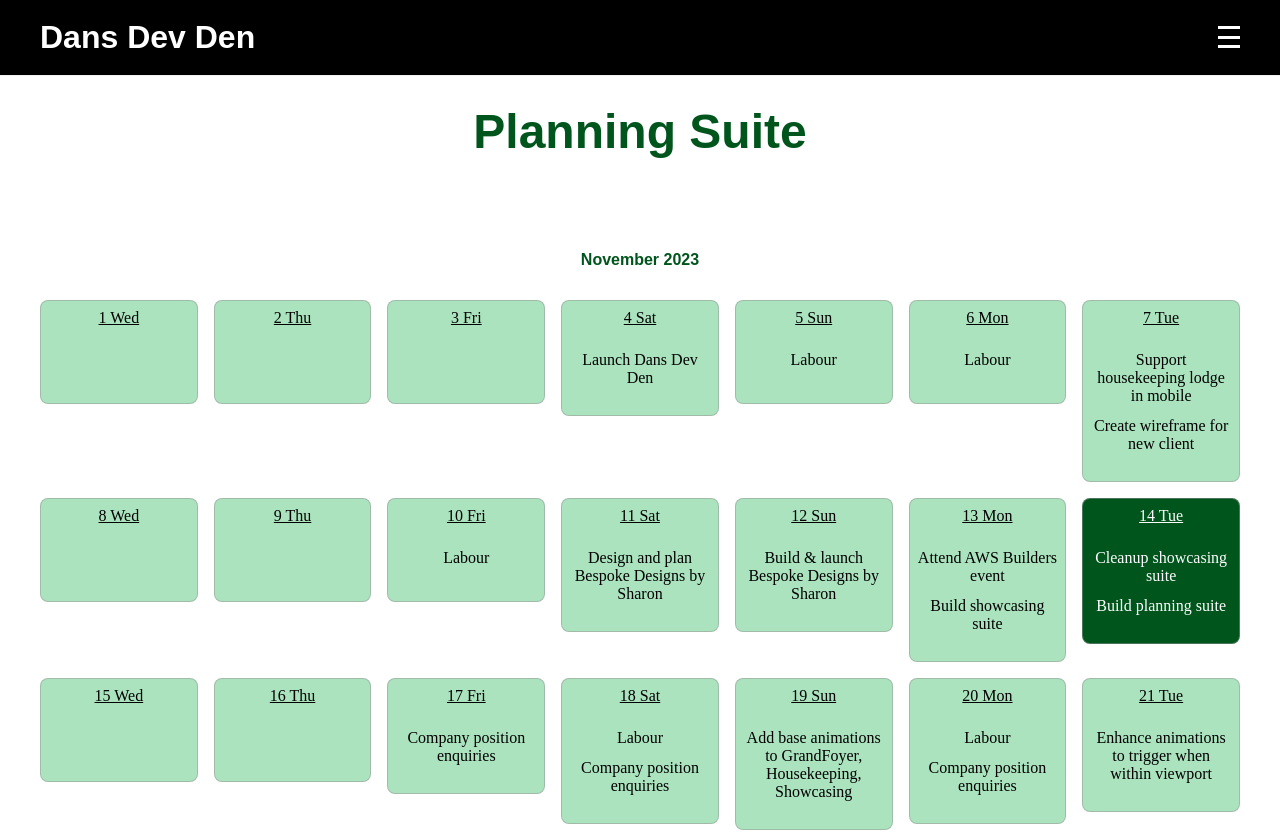
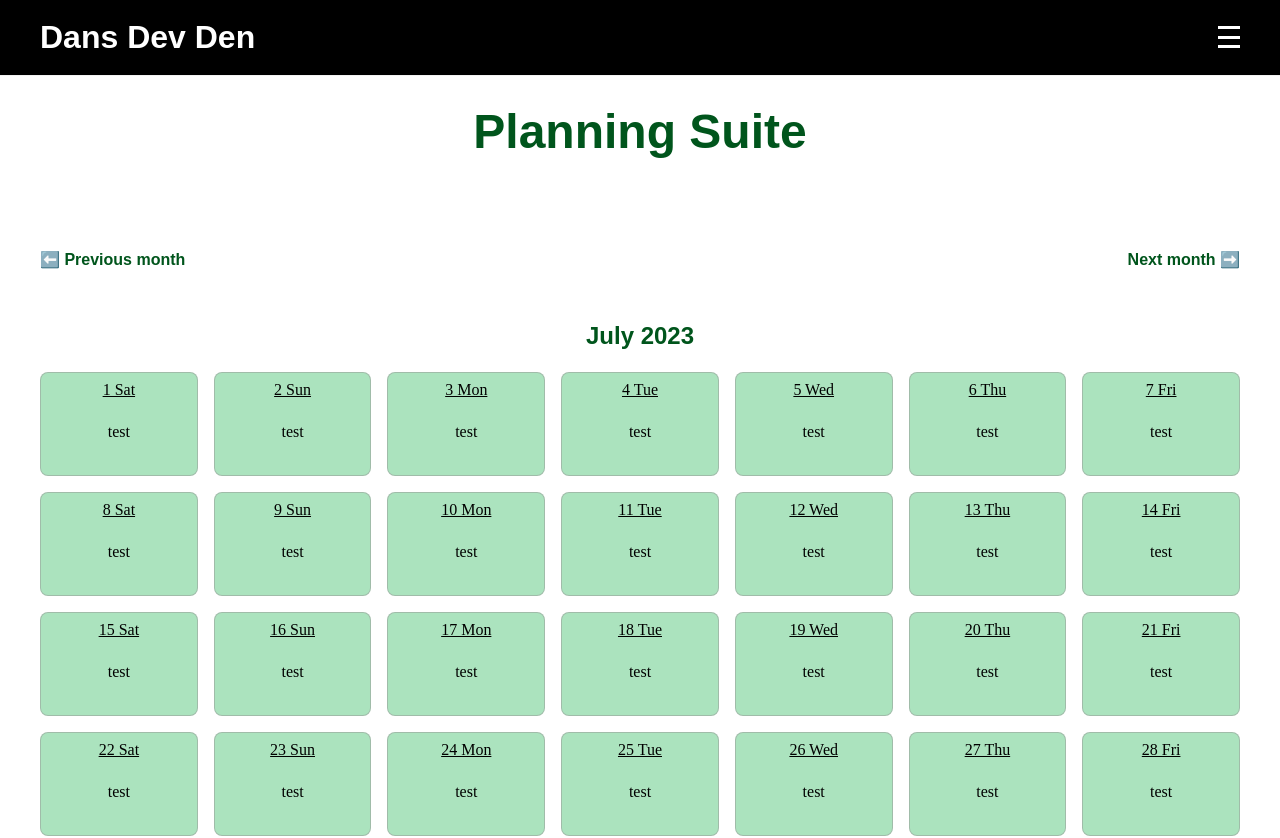
Before and after one commit to danriley11/DansDevDen, a React (Vite) app: page /planning-suite in a window 1280 px wide. Shown: the top 838 px of the page. Built offline with nearby package versions, Linux system fonts and the light colour scheme.

Commit message:
Update render of planning suite (all months since start)

```diff
--- a/src/pages/planningSuite/PlanningSuite.tsx
+++ b/src/pages/planningSuite/PlanningSuite.tsx
@@ -2,24 +2,40 @@ import dayjs from 'dayjs';
 import { Container } from '../../components/pageStructure/Container.styles';
 import { PageHeader } from '../../components/pageStructure/header/PageHeading.styles';
 import { DayDate, GridContainer, GridItem, DayGoals } from './PlanningSuite.styles';
-import { Heading4 } from '../../components/core/typography';
-import { CenterAlign, Margin } from '../../components/core/spacing';
+import { Heading2, Heading4 } from '../../components/core/typography';
+import { Margin, CenterAlign } from '../../components/core/spacing';
 import { NavBacking } from '../../components/pageStructure/header/Navbar.styles';
-import { JULY_PLANNING_GOALS } from './PlanningSuite.constants';
+import { MONTHLY_PLANNING_GOALS } from './PlanningSuite.constants';
+import { FlexDiv } from '../../components/blocks/FlexDiv.styles';
 
 const PlanningSuite = () => {
-  const date = dayjs();
-  const startOfMonth = date.startOf('month');
-  const endOfMonth = date.endOf('month');
+  const currentDate = dayjs();
+  const initialDevDate = dayjs('2023-7-01');
+  const monthsSinceStart = currentDate.diff(initialDevDate, 'months') + 1;
+
+  const monthsArray = Array.from({ length: monthsSinceStart }, (_, index) => {
+    const currentMonth = initialDevDate.add(index, 'month');
+    const startOfMonth = currentMonth.startOf('month');
+    const endOfMonth = currentMonth.endOf('month');
     const daysInMonth = endOfMonth.diff(startOfMonth, 'day') + 1;
-  const daysArray = Array.from({ length: daysInMonth }, (_, index) => {
-    const day = startOfMonth.add(index, 'day');
+
+    // Create an array of objects for each day in the month
+    const daysArray = Array.from({ length: daysInMonth }, (_, dayIndex) => {
+      const currentDay = startOfMonth.add(dayIndex, 'day');
       return {
-      date: day,
-      goals: JULY_PLANNING_GOALS[index % JULY_PLANNING_GOALS.length],
+        day: currentDay.format('D ddd'),
+        date: currentDay,
       };
     });
-  const currentDate = dayjs();
+
+    return {
+      month: currentMonth.format('MMMM YYYY'),
+      days: daysArray,
+      monthlyGoals: MONTHLY_PLANNING_GOALS,
+    };
+  });
+
+  console.log('monthsArray', monthsArray);
 
   return (
     <>
@@ -29,26 +45,32 @@ const PlanningSuite = () => {
         <PageHeader>Planning Suite</PageHeader>
 
         <Container>
+          <FlexDiv justifyContent="space-between" flexDirection="row">
+            <Heading4>⬅️ Previous month</Heading4>
+            <Heading4>Next month ➡️</Heading4>
+          </FlexDiv>
+
+          {monthsArray.map((monthData, monthIndex) => (
+            <>
               <CenterAlign>
-            <Heading4>{date.format('MMMM YYYY')}</Heading4>
+                <Heading2>{monthData.month}</Heading2>
               </CenterAlign>
-
-          <GridContainer>
-            {daysArray.map((day, i) => (
-              <div key={i}>
-                <GridItem key={day.date.format('YYYY-MM-DD')} isCurrentDay={day.date.isSame(currentDate, 'day')}>
-                  <DayDate>{day.date.format('D ddd')}</DayDate>
+              <GridContainer key={monthIndex}>
+                {monthData.days.map((dayData, dayIndex) => (
+                  <GridItem key={dayIndex}>
+                    <DayDate>{dayData.day}</DayDate>
                     <ul>
-                    {day.goals.map((goal, i) => (
-                      <li key={i}>
-                        <DayGoals key={i}>{goal}</DayGoals>
+                      {monthData.monthlyGoals[monthIndex].days[dayIndex].goals.map((daysGoals, goalIndex) => (
+                        <li key={goalIndex}>
+                          <DayGoals>{daysGoals}</DayGoals>
                         </li>
                       ))}
                     </ul>
                   </GridItem>
-              </div>
                 ))}
               </GridContainer>
+            </>
+          ))}
         </Container>
       </Margin>
     </>
```
Lines whose indentation alone changed are shown as unchanged.
